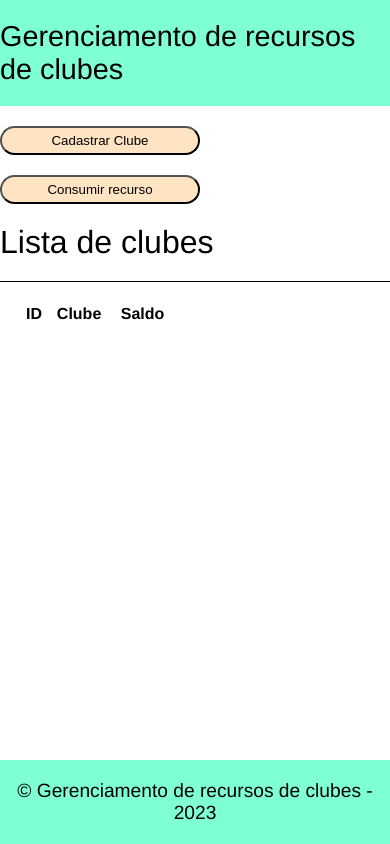
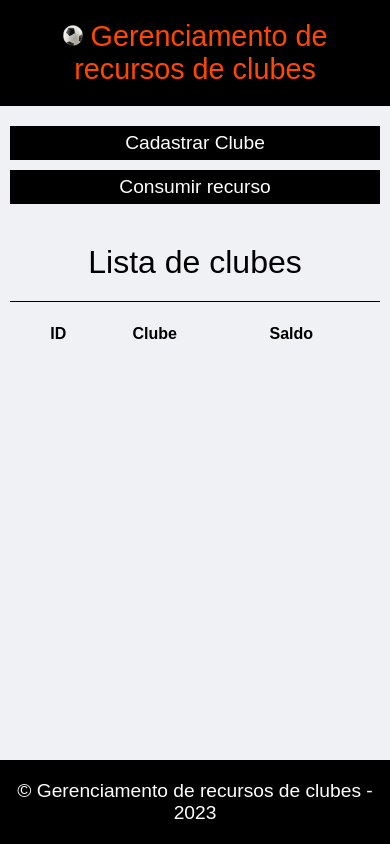
Before and after one commit to Gabrie1Alves/gerenciamento-de-recursos-financeiros-de-clubes, a PHP site: page /gerenciamento-de-recursos-financeiros-de-clubes/ in a window 390 px wide. Run offline with PHP 8.4, Linux system fonts and the light colour scheme; data that the repository does not hold is empty.

Commit message:
Ajustes de layout e correções de bugs

```diff
--- a/APIPHP/App/Services/UserService.php
+++ b/APIPHP/App/Services/UserService.php
@@ -58,7 +58,8 @@
 
             }else if($data[0] == "update"){
                array_shift($data);
-
+               $saldoClube = 0;
+               $saldoRecurso = 0;
 
 
                if(strlen($data[2]) < 0){
@@ -83,7 +84,7 @@
                }
 
                foreach($recursos as $recurso){
-                  if($recurso['id'] == $data[0]){
+                  if($recurso['id'] == $data[1]){
                      if($recurso['saldo_disponivel'] - $data[2] < 0){
                         $erro += "Saldo dos recursos não é suficiente!! <br>";
                      }else{
@@ -97,6 +98,7 @@
                   $returnClube = Clube::update($data[0], $saldoClube);
 
                   $returnRecurso = Recurso::updateRecurso($data[1], $saldoRecurso);
+
                   if($returnClube == 1 && $returnRecurso == 1){
                      return "Atualização de valores feita!!";
                   }else{
--- a/APIPHP/Css/geral.css
+++ b/APIPHP/Css/geral.css
@@ -1,19 +1,26 @@
 body{
     margin: 0px;
+    border: 0px;
     padding: 0px;
-    border: 0px;
-    font-family: 'Franklin Gothic Medium', 'Arial Narrow', Arial, sans-serif;
+    font-family: 'Montserrat', sans-serif;
+    background-color: rgb(239, 241, 245);
 }
 .btn{
     width: 200px;
-    margin-right: 20px;
-    background-color:bisque;
     padding: 5px 0;
-    border-radius: 20px;
-    margin-top: 20px;
+    color: white;
+    font-size: 1.2em;
+    margin: 10px 5px 5px 5px;
+    background-color:black;
+    border: solid black 1px;
+
 }
 .btn:hover{
     cursor: pointer;
+    color: #ff4700;
+    transition: all .3s;
+    border-radius: 12px;
+    transform: scale(1.05);
 }
 .d-none{
     display: none;
@@ -25,59 +32,93 @@ body{
 h2{
     text-align: center;
 }
+
+.container{
+
+    height: 100%;
+    max-width: 100%;
+    padding: 10px 200px;
+}
+
+.danger-color{
+    color: rgb(190, 48, 48);
+}
+.t-center{
+    text-align: center;
+}
 /* Topo */
 .top{
     display: block;
-    width: 100%;
-    background-color: aquamarine;
-    color: black;
+    color: white;
+    font-weight: 100;
     font-size: 1.8em;
-    padding: 20px 0;
+    text-align: center;
+    padding: 20px 200px;
+    background-color: black ;
+}
+.top:hover{
+    color:#ff4700;
+    transition: all .3s;
+}
+.top img{
+    animation: bola-topo 3s 1;
+}
+
+.actions{
+    text-align: center;
 }
 
 /* Rodapé */
 .low{
+    left: 0;
+    bottom: 0;
+    width: 100%;
+    color: white;
     position: fixed;
-    bottom: 0;
-    left: 0;
-    width: 100%;
-    background-color: aquamarine;
-    color: black;
+    padding: 20px 0;
     font-size: 1.2em;
     text-align: center;
-    padding: 20px 0;
+    background-color: black;
 }
 
 /* Lista de clubes */
 
 .club_list .title{
+    margin: 0px;
+    text-align: center;
     font-weight: normal;
+    padding: 40px 0px 20px 0px ;
     border-bottom: 1px solid black;
-    margin: 0px;
-    padding: 20px 0px;
 }
 
 .club_list table{
-    width: 50%;
+    width: 100%;
+    margin: auto;
+    padding: 20px;
     text-align: center;
-    padding: 20px;
+}
+table tr:hover{
+    background-color: rgb(177, 180, 182);
 }
 
 /* Modais */
 .modal{
-    position: absolute;
-    z-index: 100;
     top: 50%;
     left: 50%;
+    z-index: 100;
+    width: 425px;
+    padding: 20px;
+    position: absolute;
+    border: solid 1px black;
+    background-color: white;
     transform: translate(-50%, -50%);
-    width: 400px;
-    border: solid 1px black;
-    padding: 20px;
 }
-.modal input{
+.modal input, select{
     width: 100%;
-    margin: 5px 0 ;
+    margin: 5px 0;
+    padding: 3px 0;
 }
+
 .modal-background{
     position: absolute;
     top: 0px;
@@ -87,3 +128,68 @@ h2{
     background: rgba(71, 81, 86, 0.95);
     box-shadow: 0 8px 32px 0 rgba( 31, 38, 135, 0.37 );
 }
+
+/* Responsividade */
+
+@media screen and (max-width:850px){
+    .container{
+        padding: 10px 50px;
+    }
+    .top{
+        padding: 20px 50px;
+    }
+}
+
+@media screen and (max-width:620px){
+    .container{
+        padding: 10px 10px;
+    }
+    .top{
+        padding: 20px 10px;
+    }
+    .modal{
+        width: 250px;
+    }
+    .btn{
+        width: 100%;
+        margin: 10px 0 0 0;
+    }
+}
+/*  */
+@media screen and (max-width:300px){
+    .container{
+        padding: 10px 10px;
+    }
+    .top{
+        padding: 20px 10px;
+    }
+    .modal{
+        width: 220px;
+    }
+    .btn{
+        width: 100%;
+        margin: 10px 0 0 0;
+    }
+}
+
+
+/* Animações */
+
+@keyframes bola-topo {
+    0% {
+        rotate: 0;
+      transform: scale(1);
+    }
+    25% {
+        rotate: 360deg;
+      transform: scale(1.5);
+    }
+    50% {
+        rotate: 720;
+      transform: scale(1);
+    }
+    100% {
+        rotate: 1440;
+        transform: scale(1);
+    }
+}
--- a/APIPHP/JavaScript/consumoAPI.js
+++ b/APIPHP/JavaScript/consumoAPI.js
@@ -2,11 +2,20 @@
  * Abre modal de cadastro de um novo clube ou realizar algum consumo
  */
 function cadastroModal(){
+
+    $('.modal_cadastrar #nome').val('');
+    $('.modal_cadastrar #saldo').val('');
+
     $('.modal_cadastrar, .modal-background').removeClass('d-none');
 
 }
 
 function consumoModal() {
+
+    $('.modal_consumir #nome').val('');
+    $('.modal_consumir #recurso').val('');
+    $('.modal_consumir #saldo').val('');
+
     $('.modal_consumir, .modal-background').removeClass('d-none');
 
 }
@@ -68,11 +77,11 @@ function cadastrarClube() {
 function realizarConsumo() {
     let nome_id = $('.modal_consumir #nome').val();
     let recurso_id = $('.modal_consumir #recurso').val();
-    let saldo = $('.modal_consumir #saldo').val().replace(',', '.');;
+    let saldo = $('.modal_consumir #saldo').val().replace(',', '.');
     let data = [nome_id, recurso_id, saldo];
 
     const verifica = verify('update', data);
-
+    console.log(saldo);
     if(verifica == ''){
         const infos = `update--${nome_id}--${recurso_id}--${saldo}`;
 
--- a/APIPHP/index.php
+++ b/APIPHP/index.php
@@ -5,7 +5,7 @@
     <meta http-equiv="X-UA-Compatible" content="IE=edge">
     <meta name="viewport" content="width=device-width, initial-scale=1.0">
     <title>Gerencimento de clubes</title>
-    <!-- <link rel="sortcut icon" href="" type="image/x-icon"> -->
+    <link rel="sortcut icon" href="./img/bola.png" type="image/x-icon">
     <link rel="stylesheet" href="./Css/geral.css?v1<?=rand(1,9999)?>">
     <script type="text/javascript" src="./JavaScript/consumoAPI.js?v1<?=rand(1,9999)?>"></script>
     <script
@@ -16,7 +16,7 @@
 </head>
 <body>
     <?php
-    // busca todos os registros de clubes do banco
+    // busca todos os registros de clubes e recursos do banco
         $clubes = file_get_contents('http://localhost/gerenciamento-de-recursos-financeiros-de-clubes/APIPHP/public_html/api/user/clube');
         $clubes = json_decode($clubes);
 
@@ -24,9 +24,13 @@
         $recursos = json_decode($recursos);
     ?>
     <div class="top">
-        <span class="title">Gerenciamento de recursos de clubes</span>
+        <span class="title">
+            <img src="./img/bola.png" alt="" width="20px">
+            Gerenciamento de recursos de clubes
+        </span>
     </div>
 
+    <div class="container">
         <div class="actions">
             <button class="btn" onclick="cadastroModal()">Cadastrar Clube</button>
             <button class="btn" onclick="consumoModal()">Consumir recurso</button>
@@ -49,6 +53,7 @@
                 <?php endforeach;?>
             </table>
         </div>
+    </div>
     <div class="low">
         © Gerenciamento de recursos de clubes - 2023
     </div>
@@ -64,7 +69,7 @@
             <label for="saldo">Saldo</label> <br>
             <input type="text" name="nome" id="saldo"> <br>
 
-            <div class="campos_invalid">
+            <div class="campos_invalid danger-color">
 
             </div>
 
@@ -91,19 +96,19 @@
 
             <label for="nome">Saldo</label> <br>
             <input type="text" name="nome" id="saldo"> <br>
-            <div class="campos_invalid_consumo">
+            <div class="campos_invalid_consumo danger-color">
 
             </div>
             <button class="btn" onclick="realizarConsumo()">Consumir recurso</button>
             <button class="btn" onclick="cancelarAction('.modal_consumir')">Cancelar</button>
         </div>
 
-        <div class="modal modal_sucesso d-none">
+        <div class="modal modal_sucesso d-none t-center">
             <h2 class="title">Sucesso!</h2>
             <button class="btn" onclick="refresh()">Fechar</button>
         </div>
 
-        <div class="modal modal_falha d-none">
+        <div class="modal modal_falha d-none t-center">
             <h2 class="title">Algo deu errado! Tente novamente.</h2>
             <button class="btn" onclick="refresh()">Fechar</button>
         </div>
```
Also changed, not shown: APIPHP/img/bola.png (added), README.md. Lines whose indentation alone changed are shown as unchanged.
